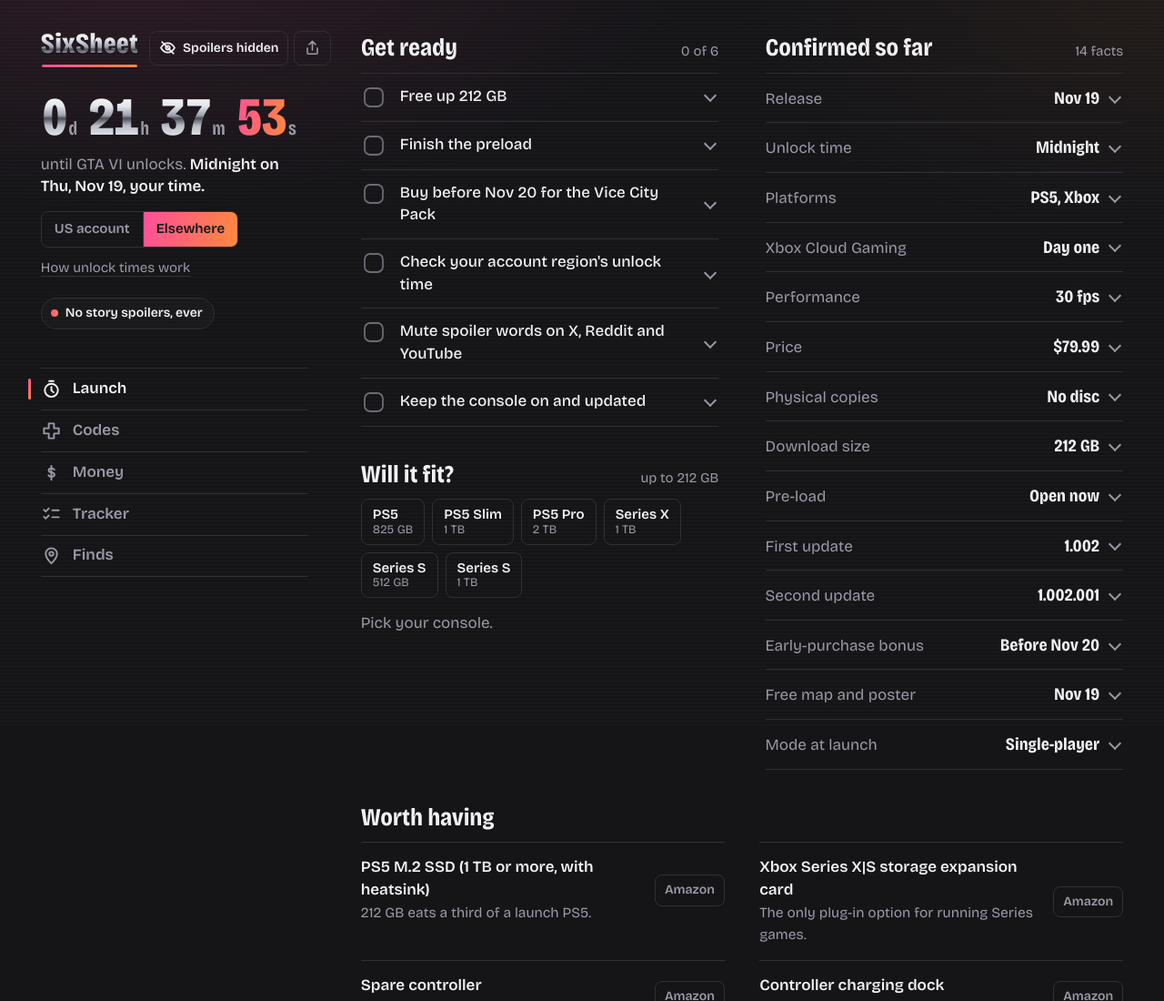
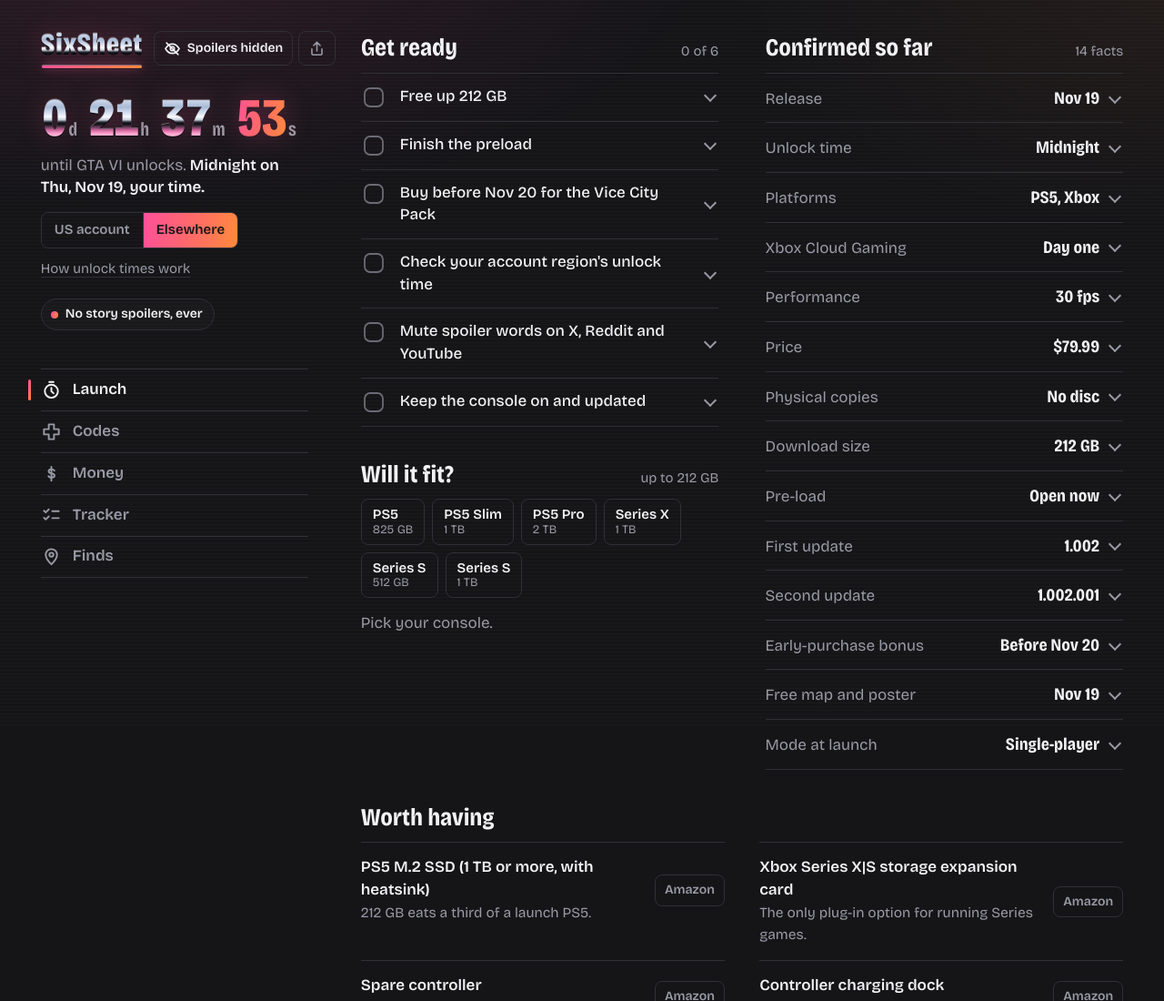
Before and after one commit to sixsheetgta/sixsheet, a plain HTML site: page index.html in a window 1280 px wide. Shown: the top 1100 px of the page at 91% size. Drawn offline with Linux system fonts and the light colour scheme.

Commit message:
auditor: real chrome finish that reacts to scroll and hover
- Chrome gradient with sky, dark horizon and pink reflection, plus bevel
- Reflection slides as you scroll or move over the logo or countdown; glint sweep
- Brand images updated to the same chrome

Co-Authored-By: Claude Opus 5.5 <noreply@anthropic.com>
Claude-Session: https://claude.ai/code/session_01UR4vkfQZzNAyaszMML9NGR

```diff
--- a/index.html
+++ b/index.html
@@ -27,8 +27,12 @@
   --pink:#ff4f9a;--orange:#ff8a3c;
   --sun:linear-gradient(100deg,#ff4f9a 0%,#ff6a6a 50%,#ff8a3c 100%);
   --chrome:linear-gradient(180deg,#ffffff 0%,#e3e5ea 28%,#9ba0ab 47%,#4a4e57 53%,#b9bdc6 68%,#f5f6f8 100%);
+  --chrome-hi:linear-gradient(180deg,#ffffff 0%,#eef3ff 12%,#a9bad6 30%,#f6f9ff 43%,#c7cdd8 47%,#262a33 50%,#0c0d12 52.5%,#3b2a3a 55%,#c25d93 60%,#ff9fcb 65%,#ffe3ef 74%,#ffffff 82%,#d9dde6 90%,#8e95a3 100%);
+  --glint:linear-gradient(105deg,transparent 40%,rgba(255,255,255,.0) 44%,rgba(255,255,255,.95) 50%,rgba(255,255,255,0) 56%,transparent 60%);
+  --cy:50%;
   --pad:20px;--bar:64px;
 }
+@property --gx{syntax:"<percentage>";inherits:false;initial-value:170%}
 *{box-sizing:border-box}
 html{-webkit-text-size-adjust:100%}
 body{margin:0;background:var(--paper);color:var(--ink);font:400 17px/1.45 "Bricolage",system-ui,-apple-system,"Segoe UI",sans-serif;padding-top:env(safe-area-inset-top)}
@@ -45,12 +49,14 @@ button{font:inherit;color:inherit;background:none;border:0;padding:0;cursor:poin
 /* ---------- frame ---------- */
 .page{position:relative;z-index:1;max-width:640px;margin:0 auto;padding:0 var(--pad) calc(var(--bar) + 40px + env(safe-area-inset-bottom))}
 .mast{display:flex;align-items:center;justify-content:space-between;gap:12px;padding:18px 0 6px}
-.mark{position:relative;display:inline-block;font-weight:800;font-stretch:75%;font-size:31px;line-height:1.05;letter-spacing:.005em;text-decoration:none;padding-bottom:9px;
-  color:#e3e5ea;background:linear-gradient(110deg,transparent 42%,rgba(255,255,255,.95) 50%,transparent 58%) 160% 0/250% 100% no-repeat,var(--chrome);
-  -webkit-background-clip:text;background-clip:text;-webkit-text-fill-color:transparent;filter:drop-shadow(0 1px 0 rgba(0,0,0,.6))}
-.mark::after{content:"";position:absolute;left:1px;right:1px;bottom:0;height:3px;border-radius:2px;background:var(--sun)}
-.mark:hover,.mark.glint{animation:glint 1.1s cubic-bezier(.3,.6,.3,1)}
-@keyframes glint{from{background-position:160% 0,0 0}to{background-position:-60% 0,0 0}}
+.chrome{background:var(--glint) var(--gx) 0/260% 100% no-repeat,var(--chrome-hi) 0 var(--cy)/100% 155% no-repeat;
+  -webkit-background-clip:text;background-clip:text;-webkit-text-fill-color:transparent;color:#e3e5ea;
+  filter:drop-shadow(0 -1px 0 rgba(255,255,255,.35)) drop-shadow(0 1.5px 0 #07080b) drop-shadow(0 0 14px rgba(255,79,154,.22));
+  transition:background-position .45s cubic-bezier(.2,.7,.2,1)}
+.chrome.glint{animation:glint .9s cubic-bezier(.3,.6,.3,1)}
+@keyframes glint{from{--gx:170%}to{--gx:-70%}}
+.mark{position:relative;display:inline-block;font-weight:800;font-stretch:75%;font-size:32px;line-height:1.05;letter-spacing:.01em;text-decoration:none;padding-bottom:9px}
+.mark::after{content:"";position:absolute;left:1px;right:1px;bottom:0;height:3px;border-radius:2px;background:var(--sun);box-shadow:0 0 10px rgba(255,79,154,.45)}
 .tools{display:flex;gap:6px}
 .tool{display:flex;align-items:center;gap:7px;height:38px;padding:0 10px;border:1.5px solid var(--line);border-radius:8px;font-size:14px;font-weight:600;color:var(--dim)}
 .tool svg{width:19px;height:19px;fill:none;stroke:currentColor;stroke-width:2;stroke-linecap:round;stroke-linejoin:round}
@@ -61,10 +67,10 @@ button{font:inherit;color:inherit;background:none;border:0;padding:0;cursor:poin
 /* ---------- hero ---------- */
 .hero{padding:22px 0 8px}
 .cd{display:flex;gap:.17em;font-variant-numeric:tabular-nums;font-size:clamp(46px,15.6vw,84px);font-weight:800;font-stretch:75%;line-height:.9;letter-spacing:-.01em}
-.cd b{display:inline-block;min-width:2ch;text-align:right;font-weight:inherit;background:var(--chrome);-webkit-background-clip:text;background-clip:text;-webkit-text-fill-color:transparent;color:#e3e5ea}
+.cd b{display:inline-block;min-width:2ch;text-align:right;font-weight:inherit}
 .cd span:first-child b{min-width:1ch}
 .cd i{font-style:normal;font-size:.36em;font-weight:600;color:var(--dim);margin-left:.07em}
-.cd .sec b{background:var(--sun);-webkit-background-clip:text;background-clip:text}
+.cd .sec b{background:var(--sun);-webkit-background-clip:text;background-clip:text;-webkit-text-fill-color:transparent;filter:drop-shadow(0 0 14px rgba(255,79,154,.3));animation:none}
 .cd-sub{margin:14px 0 14px;color:var(--dim)}
 .cd-sub strong{color:var(--ink);font-weight:600}
 .seg{display:inline-flex;border:1.5px solid var(--line);border-radius:8px;overflow:hidden}
@@ -254,7 +260,7 @@ body.shielded .sp:not(.open)>.spc{display:none}
 <div class="page">
   <aside class="rail">
     <header class="mast">
-      <a class="mark" id="mark" href="#prep" aria-label="SixSheet home">SixSheet</a>
+      <a class="mark chrome" id="mark" href="#prep" aria-label="SixSheet home">SixSheet</a>
       <div class="tools">
         <button class="tool" id="shield" type="button" aria-pressed="true"><svg viewBox="0 0 24 24" aria-hidden="true"><path d="M2.500 12s3.500-6.500 9.500-6.500 9.500 6.500 9.500 6.500-3.500 6.500-9.500 6.500S2.500 12 2.500 12z"/><circle cx="12" cy="12" r="2.800"/><path id="slash" d="M4 4l16 16"/></svg><span id="shieldLabel">Spoilers hidden</span></button>
         <button class="tool" id="share" type="button" aria-label="Copy link to this page"><svg viewBox="0 0 24 24" aria-hidden="true"><path d="M12 15V3.500M7.500 7.500L12 3l4.500 4.500M5 12.500V19a1.500 1.500 0 001.500 1.500h11A1.500 1.500 0 0019 19v-6.500"/></svg></button>
@@ -427,7 +433,7 @@ body.shielded .sp:not(.open)>.spc{display:none}
     var hasLocal = !!D.launch.localDate;
     h.innerHTML =
       '<div class="cd" role="timer" aria-label="Time until GTA VI unlocks">' +
-        '<span><b id="cd-d">0</b><i>d</i></span><span><b id="cd-h">00</b><i>h</i></span><span><b id="cd-m">00</b><i>m</i></span><span class="sec"><b id="cd-s">00</b><i>s</i></span>' +
+        '<span><b class="chrome" id="cd-d">0</b><i>d</i></span><span><b class="chrome" id="cd-h">00</b><i>h</i></span><span><b class="chrome" id="cd-m">00</b><i>m</i></span><span class="sec"><b id="cd-s">00</b><i>s</i></span>' +
       '</div>' +
       '<p class="cd-sub">until GTA VI unlocks. <strong id="cdWhen"></strong></p>' +
       (hasLocal ? '<div class="seg" id="region" role="group" aria-label="Where your account is"><button type="button" data-r="us">US account</button><button type="button" data-r="local">Elsewhere</button></div>' : '') +
@@ -683,12 +689,40 @@ body.shielded .sp:not(.open)>.spc{display:none}
     }
   }, true);
   window.addEventListener('hashchange', route);
-  var glintAt = 0, mk = $('mark');
-  mk.addEventListener('animationend', function(){ mk.classList.remove('glint'); });
-  window.addEventListener('scroll', function(){
-    var now = Date.now(); if (now - glintAt < 3000) return; glintAt = now;
-    mk.classList.remove('glint'); void mk.offsetWidth; mk.classList.add('glint');
-  }, {passive: true});
+  // chrome: the reflection slides as you scroll or move over it, and a glint sweeps across
+  var root = document.documentElement, glintAt = 0, raf = 0, reduce = false;
+  try { reduce = matchMedia('(prefers-reduced-motion: reduce)').matches; } catch (e) {}
+  function setCy(v){ root.style.setProperty('--cy', v.toFixed(1) + '%'); }
+  function glint(force){
+    var now = Date.now(); if (reduce || (!force && now - glintAt < 2500)) return; glintAt = now;
+    Array.prototype.forEach.call(document.querySelectorAll('.chrome'), function(el, i){
+      el.classList.remove('glint'); void el.offsetWidth;
+      setTimeout(function(){ el.classList.add('glint'); }, i * 70);
+    });
+  }
+  document.addEventListener('animationend', function(e){ if (e.target.classList && e.target.classList.contains('chrome')) e.target.classList.remove('glint'); });
+  if (!reduce) {
+    window.addEventListener('scroll', function(){
+      if (raf) return;
+      raf = requestAnimationFrame(function(){
+        raf = 0;
+        var t = (window.scrollY / 420) % 2, w = t < 1 ? t : 2 - t;   // back and forth
+        setCy(34 + w * 32);
+        glint(false);
+      });
+    }, {passive: true});
+    var mk = $('mark');
+    mk.addEventListener('pointerenter', function(){ glint(true); });
+    mk.addEventListener('pointermove', function(e){
+      var r = mk.getBoundingClientRect(); setCy(34 + Math.max(0, Math.min(1, (e.clientX - r.left) / r.width)) * 32);
+    });
+    var cdBox = $('hero');
+    cdBox.addEventListener('pointermove', function(e){
+      if (!e.target.closest('.cd')) return;
+      var r = cdBox.getBoundingClientRect(); setCy(34 + Math.max(0, Math.min(1, (e.clientX - r.left) / r.width)) * 32);
+    });
+    setTimeout(function(){ glint(true); }, 600);
+  }
 
   function renderAll(){
     renderPrep(); renderFit(); renderFacts(); renderGear();
```
Also changed, not shown: tools/template.html (+50 -16 lines), brand/avatar.png, brand/header.png.
